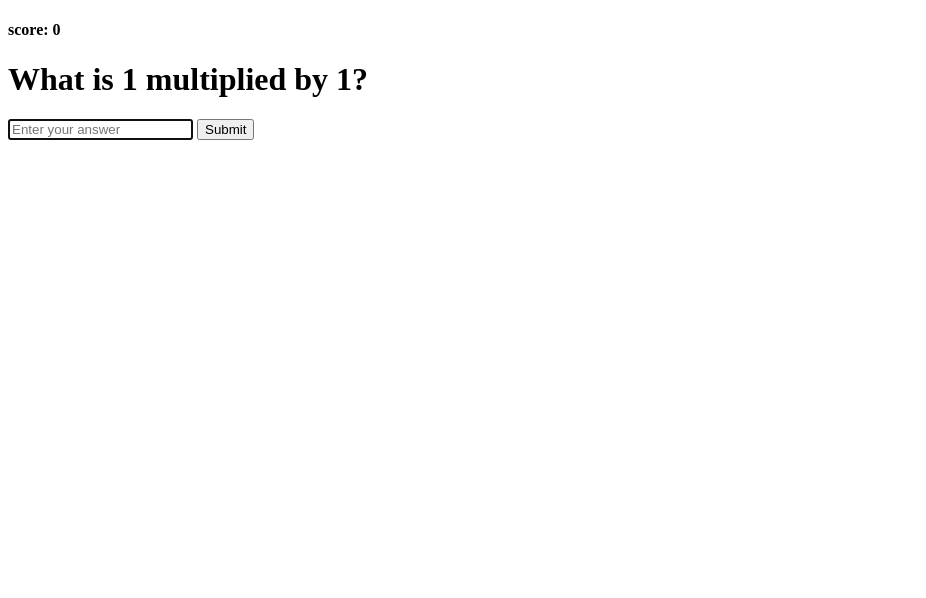
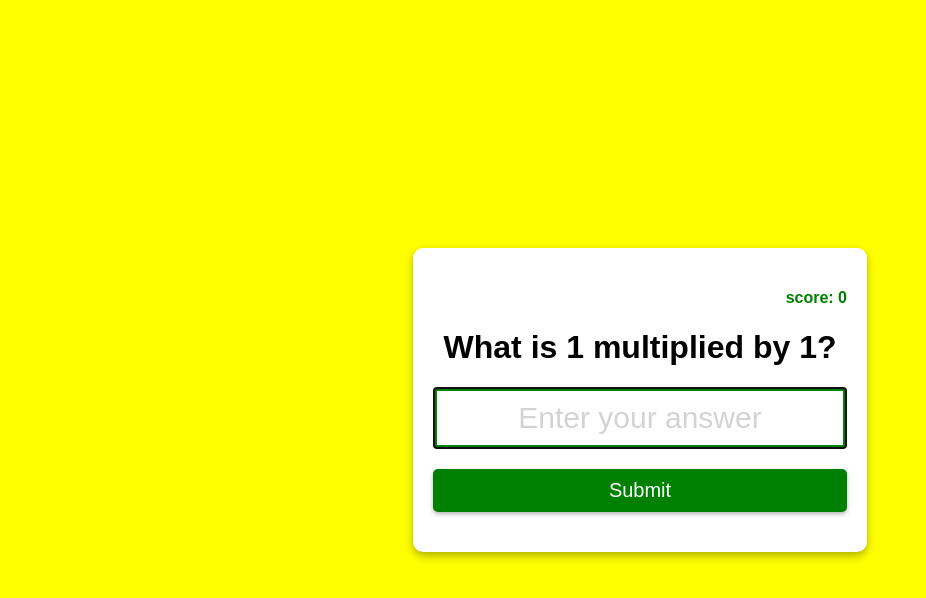
Before and after one commit to Nicole-Hickman-home/16-JS-CSS-HTML-Project, a plain HTML site: page Multiplication-app/index.html in a window 1280 px wide. Shown: the whole page, without its empty margins (0-926 px from the left). Drawn offline with Linux system fonts and the light colour scheme.

Commit message:
feat: continue on with project 2

```diff
--- a/Multiplication-app/index.html
+++ b/Multiplication-app/index.html
@@ -5,6 +5,7 @@
     <meta http-equiv="X-UA-Compatible" content="IE=edge">
     <meta name="viewport" content="width=device-width, initial-scale=1.0">
     <title>Multiplication App</title>
+    <link rel="stylesheet" href="style.css">
 </head>
 <body>
     <form class="form" id="form">
--- /dev/null
+++ b/Multiplication-app/style.css
@@ -0,0 +1,56 @@
+body {
+    margin: 0;
+    display: flex;
+    justify-content: center;
+    height: 100vh;
+    align-items: center;
+    text-align: center;
+    background-color: yellow;
+    font-family: sans-serif;
+}
+
+.form {
+    background-color: white;
+    padding: 20px;
+    box-shadow: 0 4px 8px rgba(0, 0, 0, .3);
+    border-radius: 10px;
+    margin: 10px;
+}
+.input {
+    box-sizing: border-box;
+    display: block;
+    width: 100%;
+    font-size: 30px;
+    text-align: center;
+    padding: 10px;
+    border: 4px solid green;
+    color: green;
+}
+
+.input::placeholder {
+    color: lightgray;
+    font-family: inherit;
+}
+
+.btn {
+    background-color: green;
+    color: white;
+    border: none;
+    display: block;
+    width: 100%;
+    padding: 10px;
+    font-size: 20px;
+    margin: 20px 0;
+    border-radius: 5px;
+    box-shadow: 0 2px 4px rgba(0, 0, 0, .3);
+    cursor: pointer;
+}
+
+.btn:hover {
+    filter: brightness(0.9);
+}
+
+.score {
+    color: green;
+    text-align: right;
+}
```
